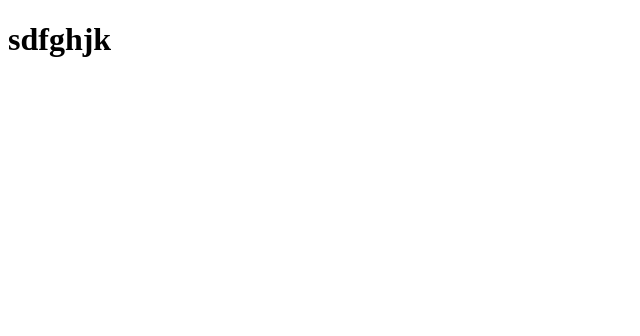
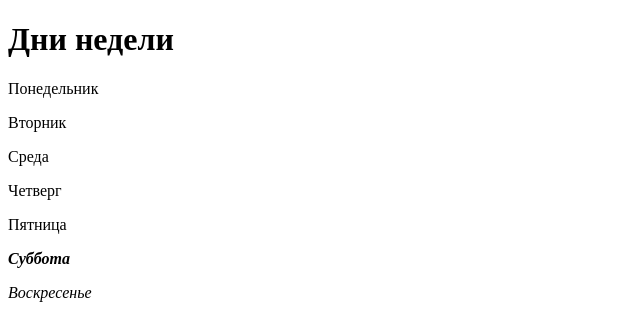
Before and after one commit to zuevanton/LearnJS, a plain HTML site: page index.html in a window 1280 px wide. Shown: the whole page, without its empty margins (0-640 px from the left). Drawn offline with Linux system fonts and the light colour scheme.

Commit message:
сделал седьмой усложненный

```diff
--- a/index.html
+++ b/index.html
@@ -7,7 +7,8 @@
     <title>Document</title>
 </head>
 <body>
-    <h1>sdfghjk</h1>
+    <h1>Дни недели</h1>
+
     <script src="js/script.js"></script>
 </body>
 </html>
--- a/js/script.js
+++ b/js/script.js
@@ -1,21 +1,38 @@
 'use strict';
-// 1 пункт
-let arr = ['876', '2987', '9123', '4987', '24375', '52947', '78123'];
-arr.forEach(function(el){
-  if(el.slice(0, 1) === '2' || el.slice(0, 1) === '4'){
-    console.log(el);
+
+let week = ['Воскресенье', 'Понедельник', 'Вторник', 'Среда', 'Четверг', 'Пятница', 'Суббота'],
+    div = document.createElement('div'),
+    date = new Date();
+// week.forEach(function(item, i){
+//   if ((i === 6 && date.getDay() === 0) || (i === 5 && date.getDay() === 6)){
+//     div.innerHTML += '<p><b>' + item + '</b></p>';
+//   }
+
+// });
+
+function createDay(day, num){
+  // если попадаем на субботу и вскр, то выводим их Ж и К
+  if (num === date.getDay() && (date.getDay() === 6 || date.getDay() === 0)){
+    div.innerHTML += '<p><b><i>' + day + '</i></b></p>';
   }
-});
-
-// 2 пункт
-let k = 2;
-for(let i = 2; i < 100; i++){
-  for(k = 2; k <= i; k++){
-    if (i % k === 0){
-      break;
-    }
+  // если суббота или вскр, то делаем их К
+  else if (num === 0 || num === 6){
+    div.innerHTML += '<p><i>' + day + '</i></p>';
   }
-  if (k === i){
-    console.log('делитель числа ' + i + ': 1 и ' + i);
+  // если попадаем на день, то делаем Ж
+  else if(num === date.getDay()){
+    div.innerHTML += '<p><b>' + day + '</b></p>';
+  }
+  // выводим без всего
+  else {
+    div.innerHTML += '<p>' + day + '</p>';
   }
 }
+
+for(let i = 1; i < week.length; i++){
+  createDay(week[i], i);
+}
+createDay(week[0], 0);
+
+console.log(date.getDay());
+document.body.append(div);
```
